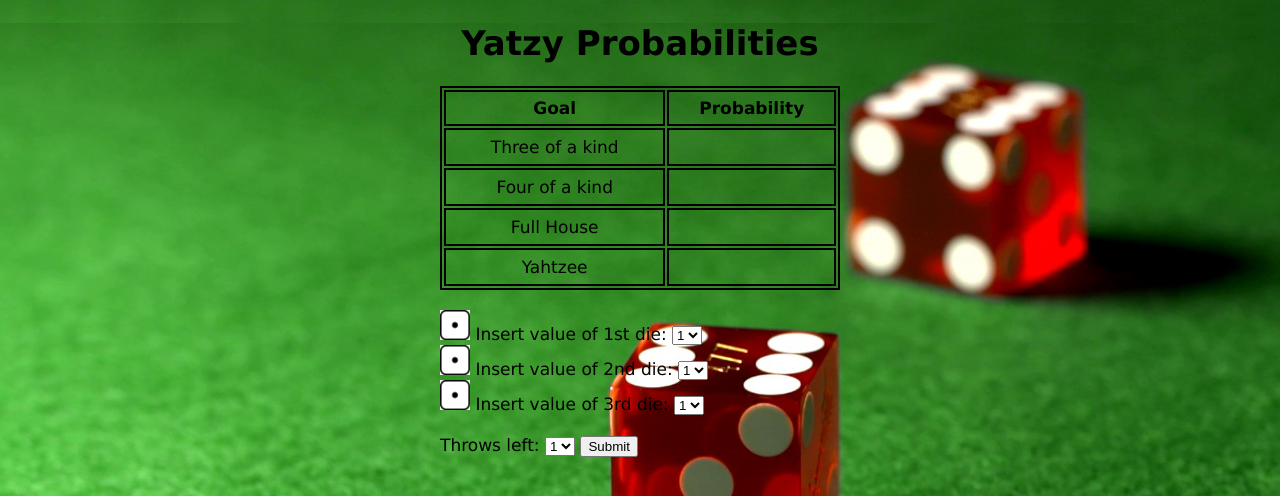
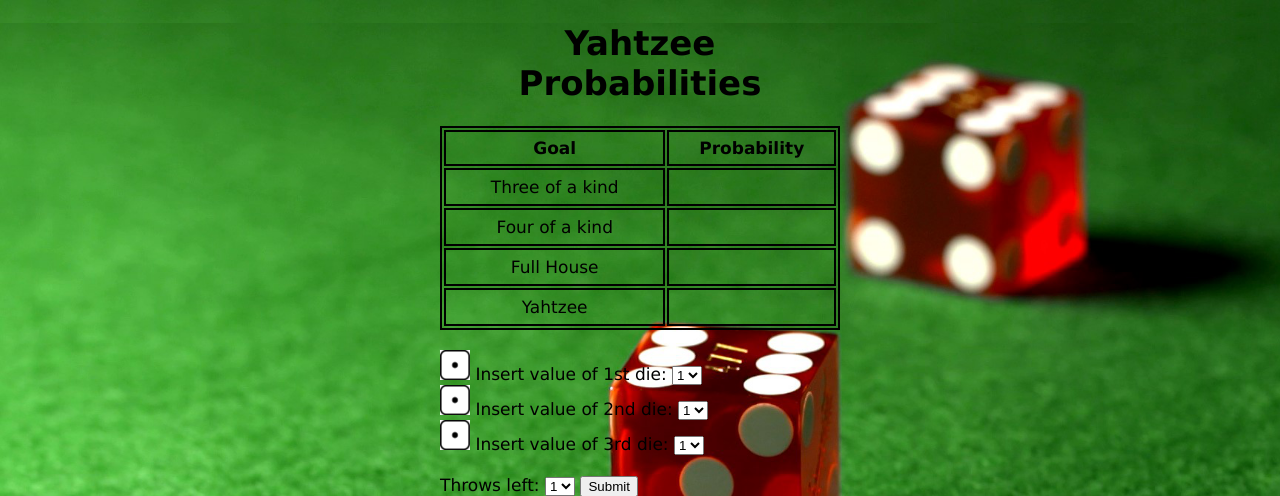
Before and after one commit to Simonolsson98/flask-yahtzee-project, a Flask app: page / in a window 1280 px wide. Shown: the top 496 px of the page. Run offline with Flask 2, Linux system fonts and the light colour scheme.

Commit message:
renaming

```diff
--- a/templates/index.html
+++ b/templates/index.html
@@ -2,13 +2,13 @@
 
 
 {% block head %}
-<title> Yatzy Probabilities </title>
+<title> Yahtzee Probabilities </title>
 {% endblock %}
 
 
 {% block body %}
 <div class = "content">
-    <h1 style = "text-align: center;">Yatzy Probabilities</h1>
+    <h1 style = "text-align: center;">Yahtzee Probabilities</h1>
 
     <table id = "probabilities">
         <tr>
```
